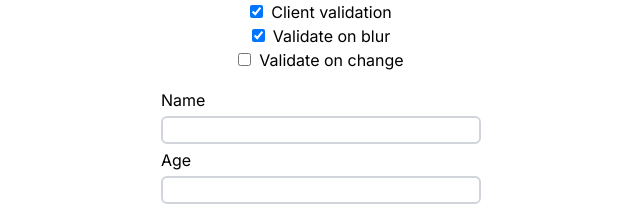
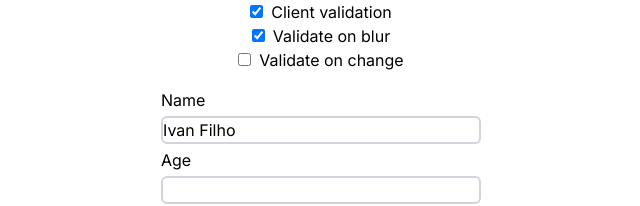
Before and after one commit to ivanfilhoz/safe-form, a Next.js app: page / in a window 1280 px wide. Shown: the top 206 px of the page, without its empty margins (319-959 px from the left). Built offline with nearby package versions, Linux system fonts and the light colour scheme.

Commit message:
fix: set default values for inputs

```diff
--- a/app/forms/hello/form.tsx
+++ b/app/forms/hello/form.tsx
@@ -29,7 +29,7 @@ export const HelloForm = ({
     action: helloAction,
     schema: clientValidation ? helloSchema : undefined,
     initialValues: {
-      name: '',
+      name: 'Ivan Filho',
       message: ''
     },
     validateOnBlur: validateOnBlur,
--- a/package.json
+++ b/package.json
@@ -1,6 +1,6 @@
 {
   "name": "safe-form",
-  "version": "0.2.5",
+  "version": "0.2.6",
   "description": "⚡️ End-to-end type-safety from client to server.",
   "main": "dist/safe-form.es.js",
   "types": "dist/index.d.ts",
--- a/src/useForm.ts
+++ b/src/useForm.ts
@@ -229,6 +229,7 @@ export const useForm = <Input extends FormInput, FormResponse>({
       return {
         ref: inputRef.current[name],
         name: name.toString(),
+        defaultValue: values[name],
         onBlur: validateOnBlur ? () => validateField(name) : undefined,
         onChange: validateOnChange ? () => validateField(name) : undefined
       } satisfies InputHTMLAttributes<HTMLInputElement> &
```
Also changed, not shown: 27 other files (tests, documents, lock files or other folders).
